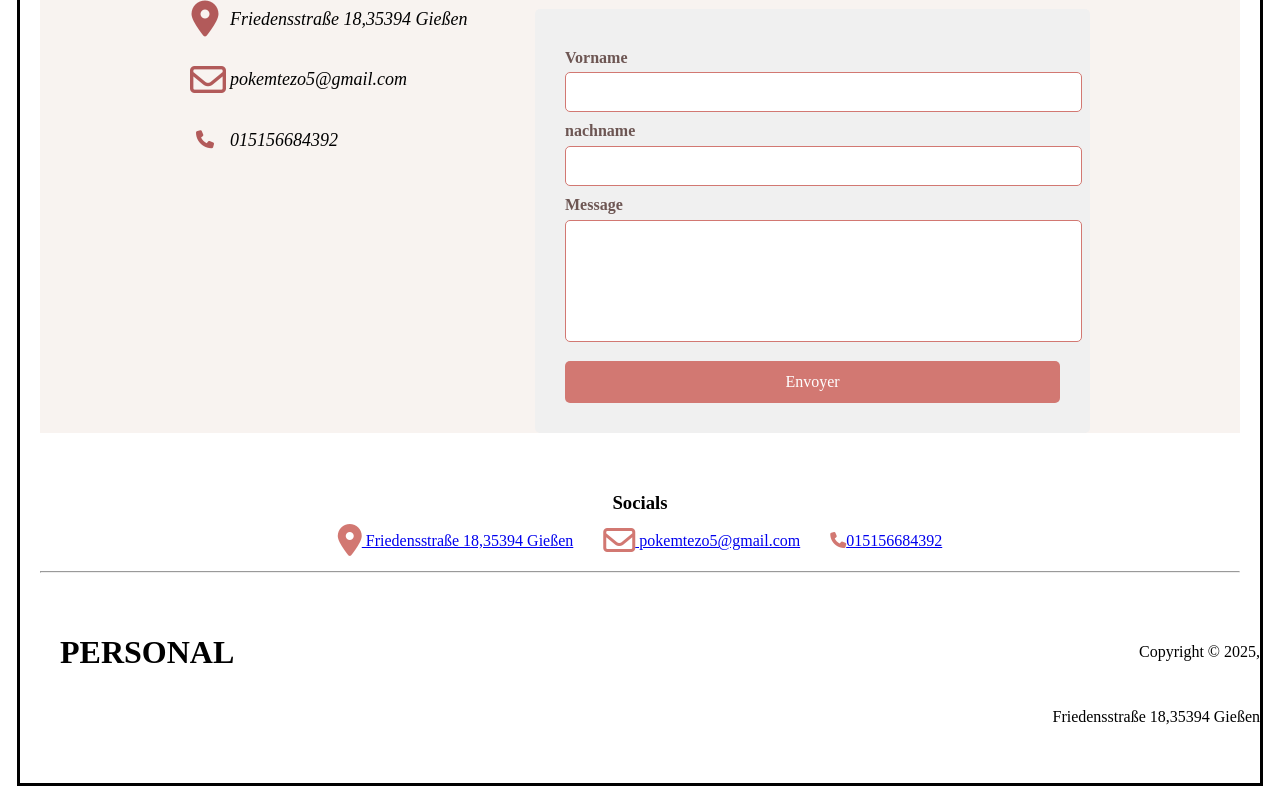
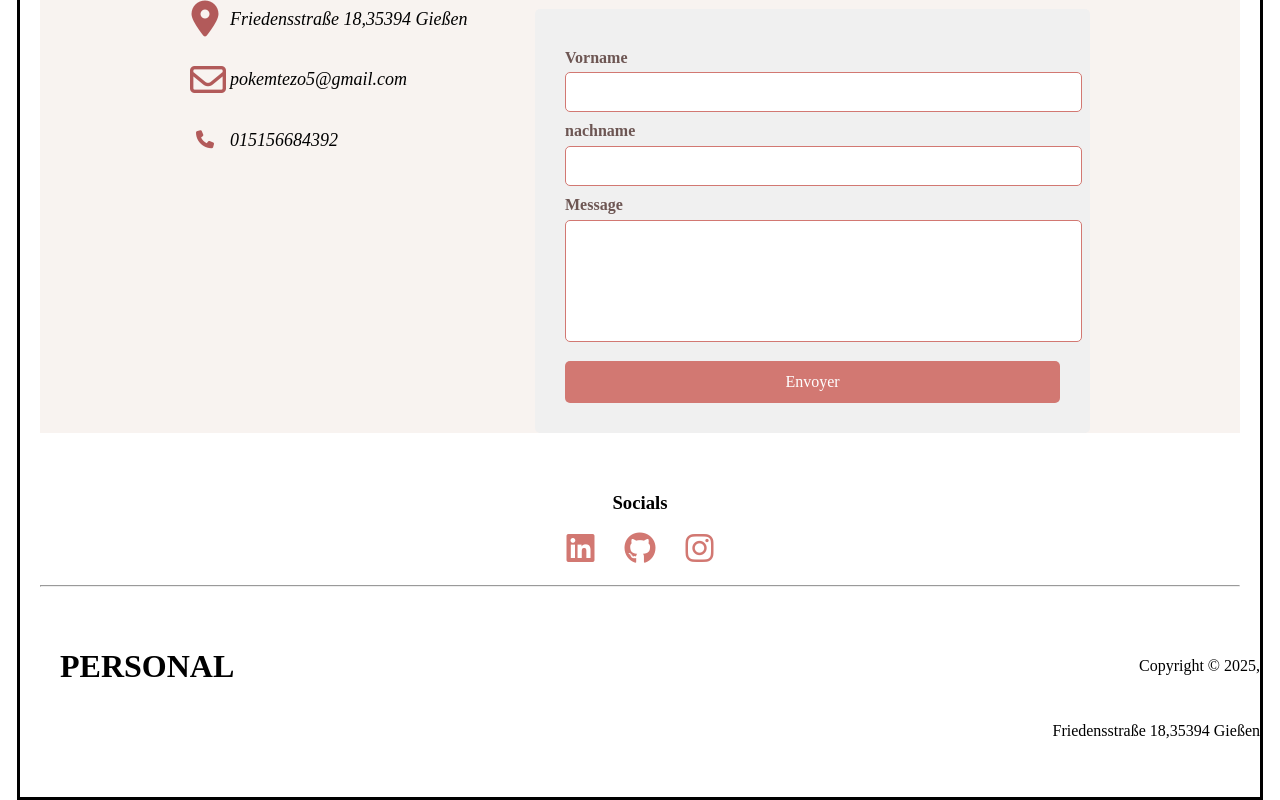
Before and after one commit to Jorxas/myfirstpage, a plain HTML site: page index.html in a window 1280 px wide. Shown: the part 1502-2302 px from the top of the page. Drawn offline with Linux system fonts and the light colour scheme; a web font is replaced by a local one.

Commit message:
Update index.html

```diff
--- a/index.html
+++ b/index.html
@@ -89,9 +89,9 @@
             <h3>Socials</h3>
             <div class="icons">
                 <div class="button">
-                    <a href="https://www.google.com/maps/dir/50.5822003,8.6972/Friedensstraße+18,+35394+Gießen,+Allemagne/@50.5821712,8.6147997,12z/data=!3m1!4b1!4m9!4m8!1m1!4e1!1m5!1m1!1s0x47bc5898603ef0d3:0x560e08aefb7fb843!2m2!1d8.6972!2d50.5822003?entry=ttu&g_ep=EgoyMDI1MDIyNi4xIKXMDSoASAFQAw%3D%3D"><i class="fa-solid fa-location-dot fa-2xl"></i> Friedensstraße 18,35394 Gießen </a>
-                    <a href="pokemtezo5@gmail.com"><i class="fa-regular fa-envelope fa-2xl"></i> pokemtezo5@gmail.com</a>
-                    <a href="tel:015156684392"><i class="fa-light fa-phone fa"></i>015156684392</a>
+                    <a href="https://www.linkedin.com/in/jordan-freddy-pokem-tezo-6426652a3/"><i class="fa-brands fa-linkedin fa-2x"></i></a>
+                    <a href=https://github.com/Jorxas><i class="fa-brands fa-github fa-2x"></i></a>
+                    <a href=https://www.instagram.com/tezopokem?igsh=MW13cndwMzFmdXN5aw==><i class="fab fa-instagram fa-2x"></i></a>
 
                 </div>
             </div>
```
